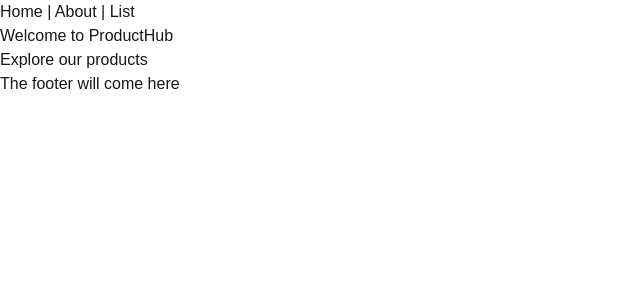
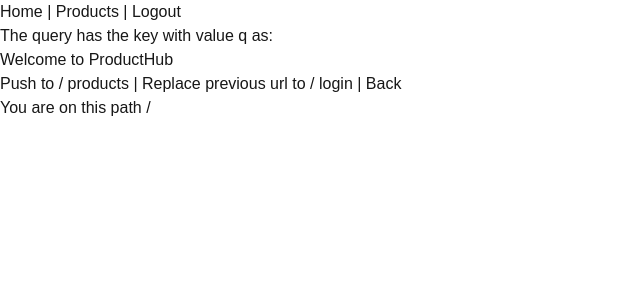
Before and after one commit to Zeronity2/Practice-NextJS, a Next.js app in the folder my-first-next-app/: page / in a window 1280 px wide. Shown: the top 300 px of the page, without its empty margins (0-640 px from the left). Built offline with nearby package versions, Linux system fonts and the light colour scheme.

Commit message:
learner useRouter, usePathname, useSearchParams

```diff
--- a/my-first-next-app/src/app/layout.js
+++ b/my-first-next-app/src/app/layout.js
@@ -1,6 +1,8 @@
 import { Geist, Geist_Mono } from "next/font/google";
 import "./globals.css";
 import Link from "next/link";
+import Navbar from "@/components/Navbar";
+
 
 const geistSans = Geist({
   variable: "--font-geist-sans",
@@ -24,13 +26,8 @@ export default function RootLayout({ children }) {
       className={`${geistSans.variable} ${geistMono.variable} h-full antialiased`}
     >
       <body className="min-h-full flex flex-col">
-        <nav>
-          <Link href="/">Home</Link>{ " | " }
-          <Link href="/about">About</Link>{ " | " }
-          <Link href="/about/device">List</Link>
-        </nav>
+       <Navbar/>
         {children}
-        <h1>The footer will come here</h1>
         </body>
 
     </html>
--- a/my-first-next-app/src/app/page.js
+++ b/my-first-next-app/src/app/page.js
@@ -1,10 +1,27 @@
 //localhost:3000
+"use client";
+import { useRouter, usePathname } from "next/navigation";
+
 
 export default function Home() {
+  const router = useRouter();
+  const pathname = usePathname();
+
   return (
      <main>
+
       <h1>Welcome to ProductHub</h1>
-      <p>Explore our products</p>
+      <button onClick={()=>router.push("/products")}>Push to /
+      products</button>{" | "}
+
+      <button onClick={()=>router.replace("/login")}>Replace previous url to /
+      login</button>{" | "}
+
+      <button onClick={()=>router.back("/about")}>Back</button><br />
+
+      <p>You are on this path {pathname}</p>
+
+
      </main>
   );
 }
--- /dev/null
+++ b/my-first-next-app/src/components/Navbar.js
@@ -0,0 +1,21 @@
+"use client";
+
+import Link from "next/link"
+import { useSearchParams } from "next/navigation";
+
+export default function Navbar(){
+    const params = useSearchParams();
+    const q = params.get("q");
+
+    return(
+        <>
+        <nav>
+            <Link href="/">Home</Link>{" | "}
+            <Link href="/products">Products</Link>{" | "}
+            <Link href="/logout">Logout</Link>
+        </nav>
+
+        <p>The query has the key with value q as: {q}</p>
+        </>
+    );
+}
```
